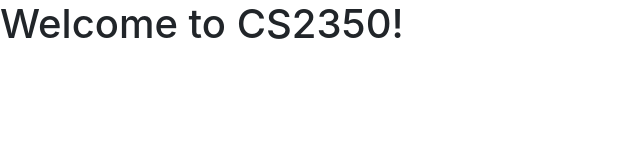
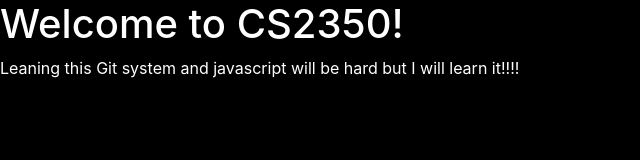
Before and after one commit to kylerbrady/cs2350-practice-07, a plain HTML site: page src/index.html in a window 1280 px wide. Shown: the whole page, without its empty margins (0-640 px from the left). Drawn offline with nearby package versions, Linux system fonts and the light colour scheme.

Commit message:
Final Submission

```diff
--- a/src/index.html
+++ b/src/index.html
@@ -11,6 +11,7 @@
 
 <body>
   <h1>Welcome to CS2350!</h1>
+  <p>Leaning this Git system and javascript will be hard but I will learn it!!!!</p>
   <script src="/javascripts/main.js"></script>
 </body>
 
--- a/src/stylesheets/main.css
+++ b/src/stylesheets/main.css
@@ -1,2 +1,6 @@
 /* TODO */
 @import "~bootstrap/dist/css/bootstrap.min.css";
+body{
+    background-color: black;
+    color: white;
+}
```
